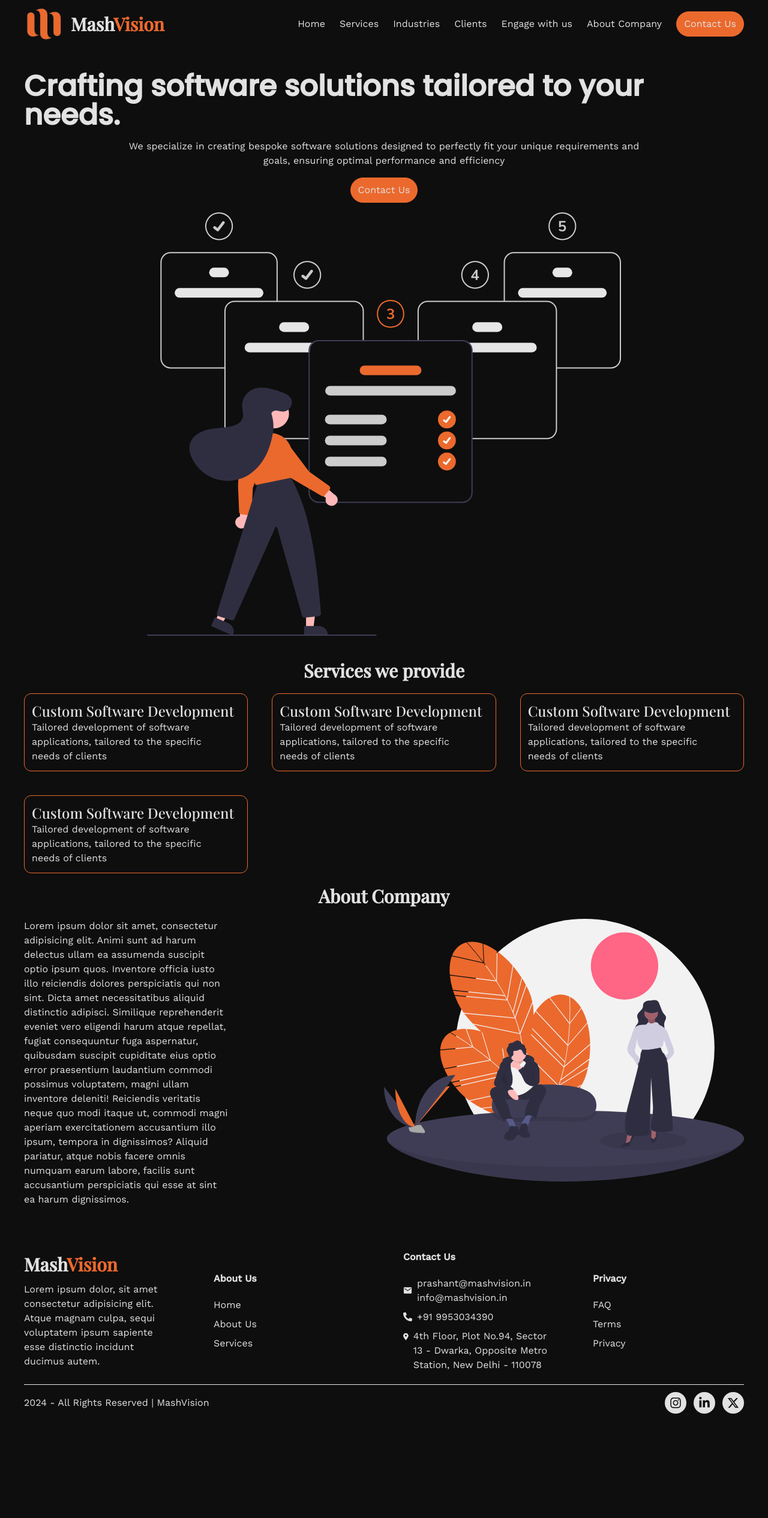
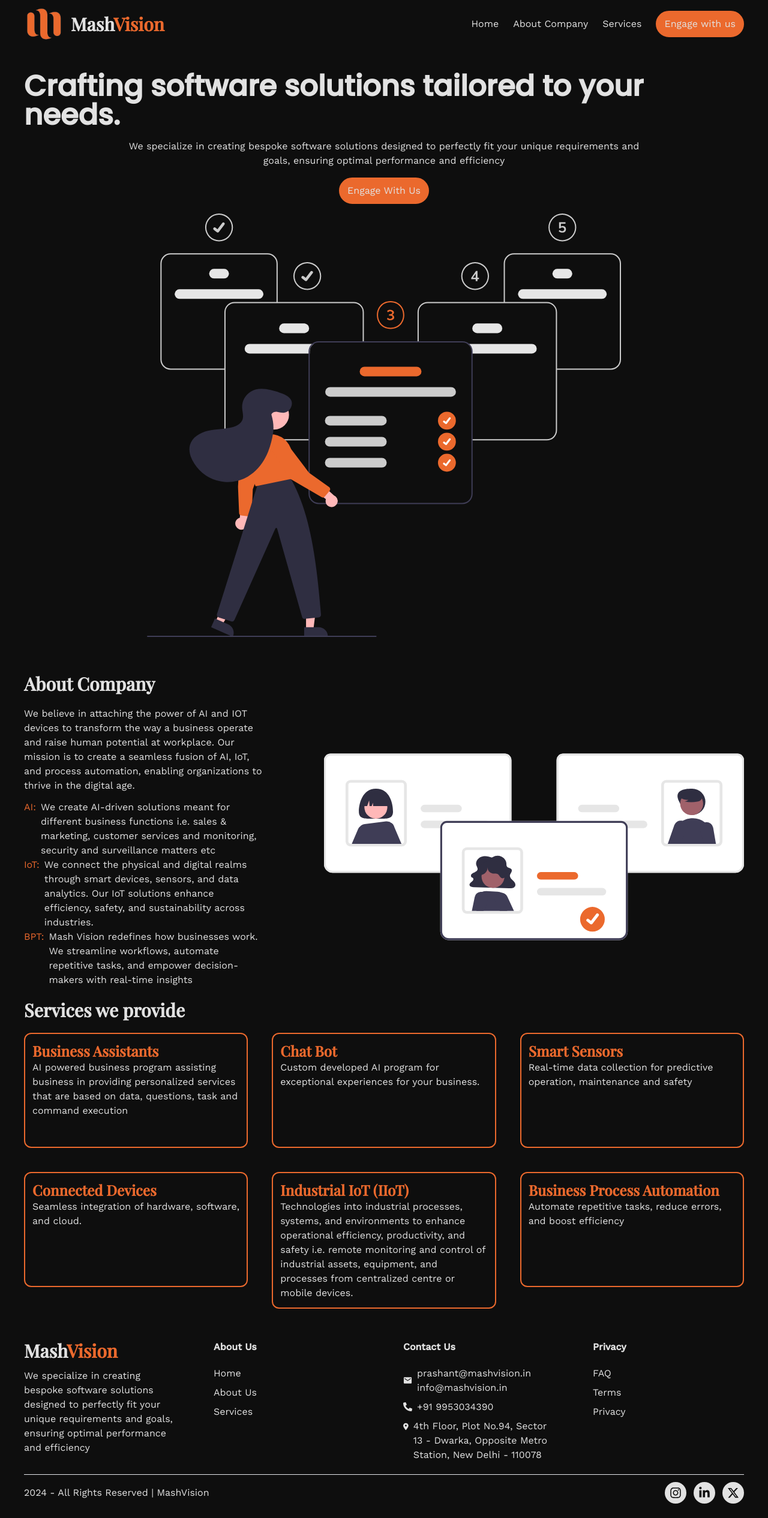
Before and after one commit to sai-ram-kaushik/mashvision, a Next.js app: page / in a window 1280 px wide. Shown: the whole page at 60% size. Before the commit the page ends 2381 px from the top, so only its background shows below. Built offline with nearby package versions, Linux system fonts and the light colour scheme.

Commit message:
updated with the required changes

```diff
--- a/app/page.js
+++ b/app/page.js
@@ -6,8 +6,8 @@ export default function Home() {
   return (
     <main>
       <HomePage homePage={data.homePage} />
+      <AboutCompany about={data.aboutCompany} />
       <Services services={data.services} />
-      <AboutCompany about={data.aboutCompany} />
     </main>
   );
 }
--- a/components/AboutCompany.jsx
+++ b/components/AboutCompany.jsx
@@ -1,17 +1,30 @@
 import React from "react";
 
 const AboutCompany = ({ about }) => {
-  const { title, content, image } = about;
+  const { title, content, image, points } = about;
   return (
-    <div className="w-full px-5 lg:px-10 py-5">
+    <div className="w-full px-5 lg:px-10 py-5" id="about-company">
       <div className="container mx-auto">
-        <div className="flex items-center justify-center">
+        <div className="flex justify-start">
           <h3>{title}</h3>
         </div>
 
-        <div className="flex flex-col md:flex-row items-start justify-center gap-5 lg:gap-64 mt-5">
-          <p>{content}</p>
-          <img src={image} width={600} height={600} />
+        <div className="flex flex-col-reverse xl:flex-row justify-center md:space-x-20 gap-5 mt-5">
+          <div className="flex flex-col items-start justify-center gap-3 ">
+            <p>{content}</p>
+            <div className="flex flex-col items-start">
+              {points.map((point, index) => {
+                return (
+                  <div key={index} className="flex items-start gap-2">
+                    <p className="text-secondary">{point.label}</p>
+                    <p>{point.desc}</p>
+                  </div>
+                );
+              })}
+            </div>
+          </div>
+
+          <img src={image} alt="image" width={700} height={700} />
         </div>
       </div>
     </div>
--- a/components/Button.jsx
+++ b/components/Button.jsx
@@ -3,7 +3,7 @@ import React from "react";
 const Button = ({ title, className, onClick }) => {
   return (
     <button
-      className={`px-3 py-2 rounded-full bg-secondary text-primary border border-secondary hover:bg-background hover:text-primary duration-500 ${className}`}
+      className={`px-3 py-2 rounded-full bg-secondary text-primary border-2 border-secondary hover:bg-background hover:text-primary duration-500 ${className}`}
       onClick={onClick}
     >
       {title}
--- a/components/Footer.jsx
+++ b/components/Footer.jsx
@@ -8,15 +8,15 @@ const Footer = () => {
   return (
     <div className="w-full mt-10 p-3 px-5 lg:px-10">
       <div className="container mx-auto">
-        <div className="grid grid-cols-1 lg:grid-cols-4 items-center gap-5 lg:gap-16">
+        <div className="grid grid-cols-1 lg:grid-cols-4 items-start  gap-5 lg:gap-16">
           <div className="flex flex-col items-start gap-3">
             <h3>
               Mash<span>Vision</span>
             </h3>
             <p>
-              Lorem ipsum dolor, sit amet consectetur adipisicing elit. Atque
-              magnam culpa, sequi voluptatem ipsum sapiente esse distinctio
-              incidunt ducimus autem.
+              We specialize in creating bespoke software solutions designed to
+              perfectly fit your unique requirements and goals, ensuring optimal
+              performance and efficiency
             </p>
           </div>
 
--- a/components/HomePage.jsx
+++ b/components/HomePage.jsx
@@ -1,6 +1,7 @@
 import React from "react";
 import Button from "./Button";
 import TransitionEffect from "./TransitionEffect";
+import Link from "next/link";
 
 const HomePage = ({ homePage }) => {
   const { title, content, buttonTitle, image } = homePage;
@@ -11,7 +12,9 @@ const HomePage = ({ homePage }) => {
         <div className="flex flex-col items-start lg:items-center justify-center gap-3 lg:gap-4">
           <h1 className="leading-[3rem]">{title}</h1>
           <p className="max-w-[900px] lg:text-center">{content}</p>
-          <Button title={buttonTitle} />
+          <Link href="/engage-with-us">
+            <Button title={buttonTitle} />
+          </Link>
           <img src={image} />
         </div>
       </div>
--- a/components/Navbar.jsx
+++ b/components/Navbar.jsx
@@ -16,12 +16,14 @@ const Navbar = () => {
     <div className="px-5 lg:px-10 h-20 w-full">
       <div className="container mx-auto w-full h-full">
         <div className="flex items-center justify-between w-full h-full">
+          <Link href="/">
             <div className="flex items-center gap-2">
               <Image src={logo} alt="logo" width={70} height={70} />
               <h3>
                 Mash<span>Vision</span>
               </h3>
             </div>
+          </Link>
 
           <div className="hidden lg:flex items-center gap-6">
             {menuLinks.map((link, index) => {
@@ -33,7 +35,9 @@ const Navbar = () => {
                 </ul>
               );
             })}
-            <Button title="Contact Us" />
+            <Link href="/engage-with-us">
+              <Button title="Engage with us" />
+            </Link>
           </div>
 
           <div
@@ -65,15 +69,15 @@ const Navbar = () => {
               >
                 <Link
                   href={link.path}
-                  className="text-background hover:text-secondary text-center duration-200"
+                  className="text-background hover:text-secondary duration-200"
                 >
                   <li>{link.label}</li>
                 </Link>
               </ul>
             ))}
 
-            <Link href="/signup" onClick={handleChange}>
-              <Button title="Contact Us" />
+            <Link href="/contact-us" onClick={handleChange}>
+              <Button title="Engage with us" />
             </Link>
           </div>
         </div>
--- a/components/Services.jsx
+++ b/components/Services.jsx
@@ -3,9 +3,9 @@ import React from "react";
 const Services = ({ services }) => {
   const { title, content } = services;
   return (
-    <div className="w-full px-5 lg:px-10">
+    <div className="w-full px-5 lg:px-10" id="services">
       <div className="container mx-auto">
-        <div className="flex items-center justify-center">
+        <div className="flex justify-start">
           <h3>{title}</h3>
         </div>
 
@@ -14,10 +14,10 @@ const Services = ({ services }) => {
             return (
               <div
                 key={index}
-                className="flex flex-col items-start min-w-[12rem] min-h-[8rem] border border-secondary p-3 rounded-xl"
+                className="flex flex-col items-start max-w-[35rem] min-h-[12rem] border-2 border-secondary p-3 rounded-xl"
               >
-                <h4>{service.label}</h4>
-                <p className="max-w-[300px]">{service.desc}</p>
+                <h4 className="font-bold text-secondary">{service.label}</h4>
+                <p className="max-w-[500px]">{service.desc}</p>
               </div>
             );
           })}
--- a/constants/index.js
+++ b/constants/index.js
@@ -1,14 +1,27 @@
 import { FaInstagram, FaLinkedinIn, FaXTwitter } from "react-icons/fa6";
+import { IoMdMail } from "react-icons/io";
+import { FaLocationDot } from "react-icons/fa6";
+import { FaPhoneAlt } from "react-icons/fa";
 export const menuLinks = [
   { label: "Home", path: "/" },
+  { label: "About Company", path: "/#about-company" },
   { label: "Services", path: "/#services" },
-  { label: "Industries", path: "/#industries" },
-  { label: "Clients", path: "/#clients" },
-  { label: "Engage with us", path: "/#engage-with-us" },
-  { label: "About Company", path: "/#about-company" },
+  // { label: "Industries", path: "/#industries" },
+  // { label: "Clients", path: "/#clients" },
+  // { label: "Engage with us", path: "/#engage-with-us" },
 ];
 export const socials = [
   { label: "Instagram", icon: <FaInstagram /> },
   { label: "Linkedin", icon: <FaLinkedinIn /> },
   { label: "Twitter", icon: <FaXTwitter /> },
 ];
+
+export const contact = [
+  { label: "Email us at", icon: <IoMdMail />, content: "info@mashvision.in" },
+  {
+    label: "Our Location",
+    icon: <FaLocationDot />,
+    content: "New Delhi, India",
+  },
+  { label: "Call us at", icon: <FaPhoneAlt />, content: "+91 9953034390" },
+];
--- a/data/landing-page.json
+++ b/data/landing-page.json
@@ -2,7 +2,7 @@
   "homePage": {
     "title": "Crafting software solutions tailored to your needs.",
     "content": "We specialize in creating bespoke software solutions designed to perfectly fit your unique requirements and goals, ensuring optimal performance and efficiency",
-    "buttonTitle": "Contact Us",
+    "buttonTitle": "Engage With Us",
     "image": "/software.svg"
   },
 
@@ -10,27 +10,49 @@
     "title": "Services we provide",
     "content": [
       {
-        "label": "Custom Software Development",
-        "desc": "Tailored development of software applications, tailored to the specific needs of clients"
+        "label": "Business Assistants",
+        "desc": "AI powered business program assisting business in providing personalized services that are based on data, questions, task and command execution"
       },
       {
-        "label": "Custom Software Development",
-        "desc": "Tailored development of software applications, tailored to the specific needs of clients"
+        "label": "Chat Bot",
+        "desc": "Custom developed AI program for exceptional experiences for your business."
       },
       {
-        "label": "Custom Software Development",
-        "desc": "Tailored development of software applications, tailored to the specific needs of clients"
+        "label": "Smart Sensors",
+        "desc": "Real-time data collection for predictive operation, maintenance and safety"
       },
       {
-        "label": "Custom Software Development",
-        "desc": "Tailored development of software applications, tailored to the specific needs of clients"
+        "label": "Connected Devices",
+        "desc": "Seamless integration of hardware, software, and cloud."
+      },
+      {
+        "label": "Industrial IoT (IIoT)",
+        "desc": "Technologies into industrial processes, systems, and environments to enhance operational efficiency, productivity, and safety i.e. remote monitoring and control of industrial assets, equipment, and processes from centralized centre or mobile devices."
+      },
+      {
+        "label": "Business Process Automation",
+        "desc": "Automate repetitive tasks, reduce errors, and boost efficiency"
       }
     ]
   },
 
   "aboutCompany": {
     "title": "About Company",
-    "content": "Lorem ipsum dolor sit amet, consectetur adipisicing elit. Animi sunt ad harum delectus ullam ea assumenda suscipit optio ipsum quos. Inventore officia iusto illo reiciendis dolores perspiciatis qui non sint. Dicta amet necessitatibus aliquid distinctio adipisci. Similique reprehenderit eveniet vero eligendi harum atque repellat, fugiat consequuntur fuga aspernatur, quibusdam suscipit cupiditate eius optio error praesentium laudantium commodi possimus voluptatem, magni ullam inventore deleniti! Reiciendis veritatis neque quo modi itaque ut, commodi magni aperiam exercitationem accusantium illo ipsum, tempora in dignissimos? Aliquid pariatur, atque nobis facere omnis numquam earum labore, facilis sunt accusantium perspiciatis qui esse at sint ea harum dignissimos.",
-    "image": "/about.svg"
+    "content": "We believe in attaching the power of AI and IOT devices to transform the way a business operate and raise human potential at workplace. Our mission is to create a seamless fusion of AI, IoT, and process automation, enabling organizations to thrive in the digital age.",
+    "points": [
+      {
+        "label": "AI:",
+        "desc": "We create AI-driven solutions meant for different business functions i.e. sales & marketing, customer services and monitoring, security and surveillance matters etc"
+      },
+      {
+        "label": "IoT:",
+        "desc": " We connect the physical and digital realms through smart devices, sensors, and data analytics. Our IoT solutions enhance efficiency, safety, and sustainability across industries."
+      },
+      {
+        "label": "BPT:",
+        "desc": "Mash Vision redefines how businesses work. We streamline workflows, automate repetitive tasks, and empower decision-makers with real-time insights"
+      }
+    ],
+    "image": "/about1.svg"
   }
 }
```
Also changed, not shown: app/engage-with-us/page.jsx (added, +81 -0 lines), public/about1.svg (added). Lines whose indentation alone changed are shown as unchanged.
